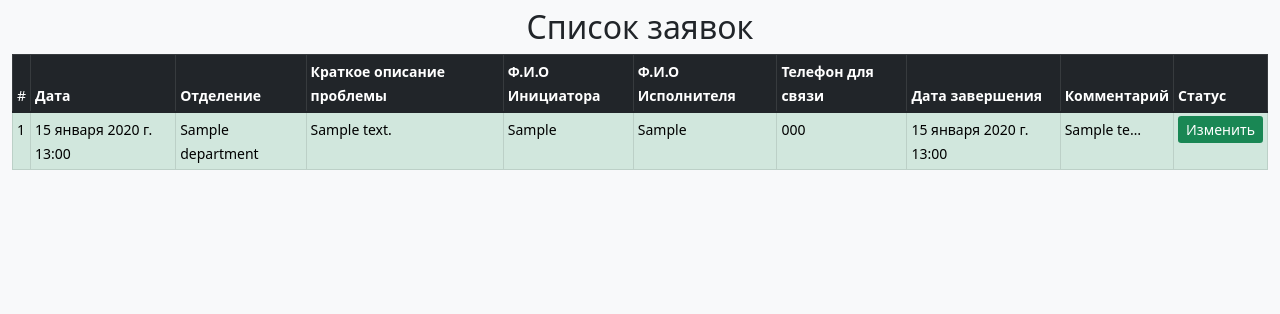
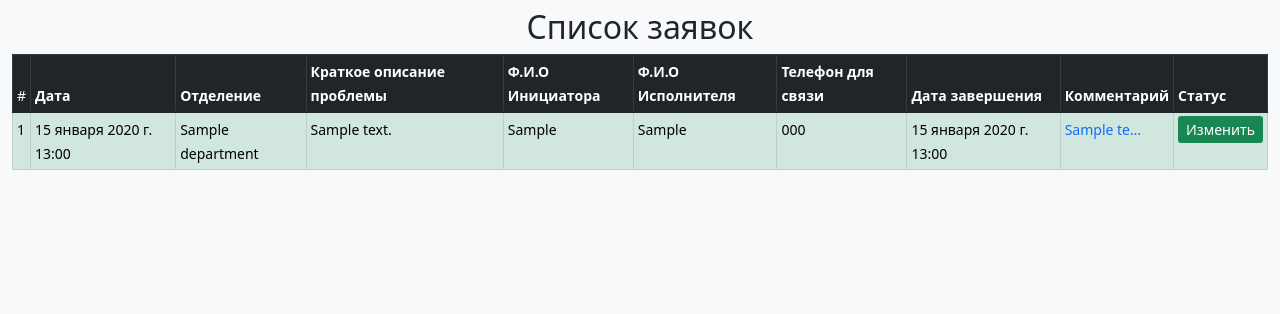
Before and after one commit to denze11/helpgkb1, a Django app: page /tasks in a window 1280 px wide. Shown: the part 56-370 px from the top of the page. Run offline with Django 4.2, Linux system fonts and the light colour scheme; tables that the repository leaves empty hold one stand-in row (values such as "Sample post"); some libraries are stand-ins or nearby versions.

Commit message:
Изменил цвет обрезанного текста

```diff
--- a/templates/category.html
+++ b/templates/category.html
@@ -37,7 +37,7 @@
                     <td><small>{{el.date_created}}</small></td>
                     <td><small>{{ el.department}}</small></td>
                     {% if el.description|default_if_none:''|length > 150 %}
-                    <td data-toggle="tooltip" data-placement="top" title="{{ el.description }}"><small>{{ el.description|truncatechars:'150' }}</small></td>
+                    <td data-toggle="tooltip" data-placement="top" title="{{ el.description }}"><small class="text-primary">{{ el.description|truncatechars:'150' }}</small></td>
                     {% else %}
                     <td><small>{{ el.description}}</small></td>
                     {% endif %}
@@ -46,7 +46,7 @@
                     <td style = "width: 130px;"><small>{{el.phone_number}}</small></td>
                     <td><small>{{ el.date_completed|default_if_none:''}}</small></td>
                     {% if el.comment|default_if_none:''|length > 10 %}
-                    <td data-toggle="tooltip" data-placement="top" title="{{ el.comment }}"><small>{{ el.comment|truncatechars:'10' }}</small></td>
+                    <td data-toggle="tooltip" data-placement="top" title="{{ el.comment }}"><small class="text-primary">{{ el.comment|truncatechars:'10' }}</small></td>
                         {% else %}
                         <td><small>{{ el.comment|default_if_none:''}}</small></td>
                         {% endif %}
--- a/templates/search_results.html
+++ b/templates/search_results.html
@@ -37,7 +37,7 @@
                     <td><small>{{el.date_created}}</small></td>
                     <td><small>{{ el.department}}</small></td>
                     {% if el.description|default_if_none:''|length > 150 %}
-                    <td data-toggle="tooltip" data-placement="top" title="{{ el.description }}"><small>{{ el.description|truncatechars:'150' }}</small></td>
+                    <td data-toggle="tooltip" data-placement="top" title="{{ el.description }}"><small class="text-primary">{{ el.description|truncatechars:'150' }}</small></td>
                     {% else %}
                     <td><small>{{ el.description}}</small></td>
                     {% endif %}
@@ -46,7 +46,7 @@
                     <td style = "width: 130px;"><small>{{el.phone_number}}</small></td>
                     <td><small>{{ el.date_completed|default_if_none:''}}</small></td>
                     {% if el.comment|default_if_none:''|length > 10 %}
-                    <td data-toggle="tooltip" data-placement="top" title="{{ el.comment }}"><small>{{ el.comment|truncatechars:'10' }}</small></td>
+                    <td data-toggle="tooltip" data-placement="top" title="{{ el.comment }}"><small class="text-primary">{{ el.comment|truncatechars:'10' }}</small></td>
                         {% else %}
                         <td><small>{{ el.comment|default_if_none:''}}</small></td>
                         {% endif %}
--- a/templates/tasks.html
+++ b/templates/tasks.html
@@ -37,7 +37,7 @@
                     <td><small>{{el.date_created}}</small></td>
                     <td><small>{{ el.department}}</small></td>
                     {% if el.description|default_if_none:''|length > 150 %}
-                    <td data-toggle="tooltip" data-placement="top" title="{{ el.description }}"><small>{{ el.description|truncatechars:'150' }}</small></td>
+                    <td data-toggle="tooltip" data-placement="top" title="{{ el.description }}"><small class="text-primary">{{ el.description|truncatechars:'150' }}</small></td>
                     {% else %}
                     <td><small>{{ el.description}}</small></td>
                     {% endif %}
@@ -46,7 +46,7 @@
                     <td style = "width: 130px;"><small>{{el.phone_number}}</small></td>
                     <td><small>{{ el.date_completed|default_if_none:''}}</small></td>
                     {% if el.comment|default_if_none:''|length > 10 %}
-                    <td data-toggle="tooltip" data-placement="top" title="{{ el.comment }}"><small>{{ el.comment|truncatechars:'10' }}</small></td>
+                    <td data-toggle="tooltip" data-placement="top" title="{{ el.comment }}"><small class="text-primary">{{ el.comment|truncatechars:'10' }}</small></td>
                         {% else %}
                         <td><small>{{ el.comment|default_if_none:''}}</small></td>
                         {% endif %}
```
